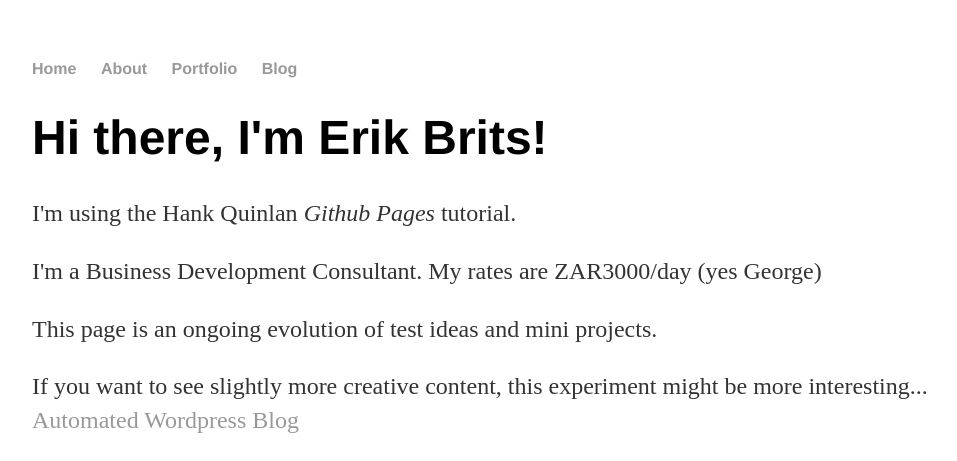
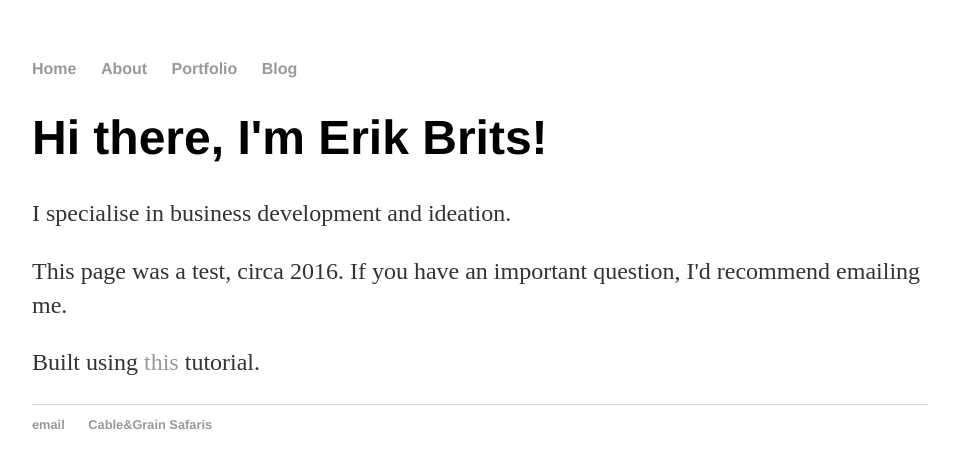
Before and after one commit to erikbrits/erikbrits.github.io, a Jekyll site: the page built from index.html, in a window 1280 px wide. Shown: the top 461 px of the page, without its empty margins (160-1117 px from the left). Built offline with Jekyll 4.4.1, drawn with Linux system fonts in a browser that asks for light colours; grey boxes are pictures that could not be loaded.

Commit message:
Update index.html
Update for 2017

```diff
--- a/index.html
+++ b/index.html
@@ -5,10 +5,8 @@
 
     		<div class="blurb">
         		<h1>Hi there, I'm Erik Brits!</h1>
-				<p>I'm using the Hank Quinlan <em>Github Pages</em> tutorial.</p>
-				<p>I'm a Business Development Consultant. My rates are ZAR3000/day (yes George)</p>
-				<p>This page is an ongoing evolution of test ideas and mini projects.</p>
-				<p>If you want to see slightly more creative content, this experiment might be more interesting... <a href="http://erikbrits.wordpress.com">Automated Wordpress Blog</a></p>
+
+				<p>I specialise in business development and ideation.</p>
+				<p>This page was a test, circa 2016. If you have an important question, I'd recommend emailing me.</p>
+				<p>Built using <a href="http://jmcglone.com/guides/github-pages/">this</a> tutorial.</p>
     		</div><!-- /.blurb -->
-
-<figure class="swipe"><iframe src="https://www.swipe.to/embed/05259s1s34jh30x" allowfullscreen></iframe></figure><style>figure.swipe{display:block;position:relative;padding-bottom:56.25%;height:0;overflow:hidden;}figure.swipe iframe{position:absolute;top:0;left:0;width:100%;height:100%;border:none;}</style>
```
